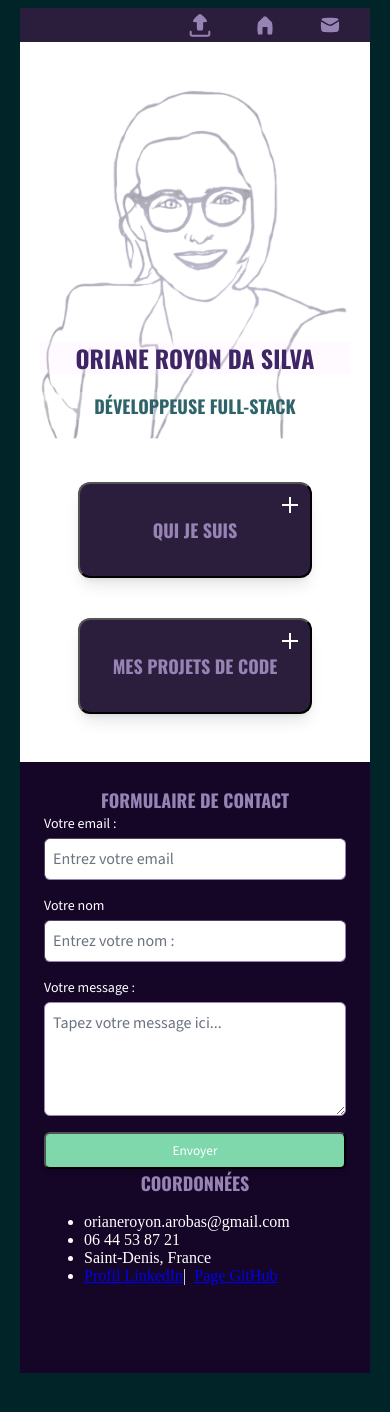
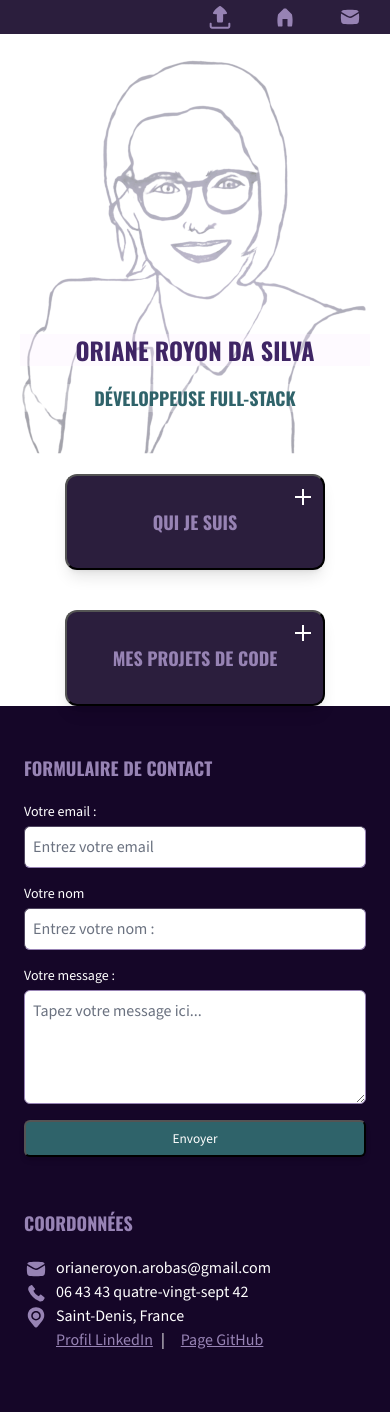
Before and after one commit to OrianeORDS/portefolio, a Next.js app: page / in a window 390 px wide. Shown: the top 1412 px of the page. Before the commit the page ends 1381 px from the top, so only its background shows below. Built offline with nearby package versions, Linux system fonts and the light colour scheme.

Commit message:
styling ContactForm and ContactInfo for a mobile version

```diff
--- a/app/globals.css
+++ b/app/globals.css
@@ -21,7 +21,7 @@ h1 {
 
 
 @layer base {
-  form, form input,  form textarea,   form select,   form label,   form button {
+  * {
     @apply font-source;
   }
 }
--- a/app/layout.js
+++ b/app/layout.js
@@ -28,7 +28,7 @@ export default function RootLayout({ children }) {
   return (
     <html lang="en">
       <body
-        className= {`${oswald.variable} ${sourceSans3.variable}  antialiased flex justify-center items-center min-h-screen bg-dark-green px-3 sm:px-4 `}
+        className= {`${oswald.variable} ${sourceSans3.variable}  antialiased flex justify-center items-center min-h-screen bg-dark-green p-0 m-0 sm:px-4 `}
       >
         {children}
       </body>
--- a/app/page.js
+++ b/app/page.js
@@ -14,7 +14,7 @@ export default function Home() {
       <Navbar/>
       <Welcome/>
       <Section/>
-      <section className="mt-12 bg-dark-purple text-white p-6">
+      <section className="py-12 bg-dark-purple text-white p-6">
         <ContactForm/>
         <ContactInfos/>
       </section>
--- a/components/ContactForm.js
+++ b/components/ContactForm.js
@@ -6,8 +6,9 @@ export default function ContactForm() {
 return (
 
   <div className="max-w-lg mx-auto">
-    <TitleH2 title="Formulaire de contact"/>
-    <form className="flex flex-col gap-4 font-source">
+    <h2 className= "text-medium-purple text-left uppercase w-full boder-box m-0 font-oswald text-lg sm:text-xl ">
+    Formulaire de contact </h2>
+    <form className="flex flex-col py-5 gap-4 font-source">
       <FormInput
         labeltext="Votre email :"
         htmlFor="email"
@@ -38,7 +39,7 @@ return (
 
       <button
         type="submit"
-        className="bg-medium-green text-white py-2 px-4 rounded-md shadow-md hover:bg-intense-green focus:ring-2 focus:ring-intense-green focus:outline-none"
+        className="bg-intense-green text-white py-2 px-4 rounded-md shadow-md hover:bg-intense-green focus:ring-2 focus:ring-intense-green focus:outline-none"
       >
         Envoyer
       </button>
--- a/components/ContactInfos.js
+++ b/components/ContactInfos.js
@@ -1,19 +1,42 @@
-import TitleH2 from "./TitleH2";
+import { LocationIcon, MailIcon, TelIcon } from "./IconsSVG";
 
 export default function ContactInfos () {
 return (
-    <div className="max-w-lg mx-auto">
-        <TitleH2 title="Coordonnées"/>
-        <ul>
-            <li>orianeroyon.arobas@gmail.com</li>
-            <li>06 44 53 87 21</li>
-            <li>Saint-Denis, France</li>
-            <li>
-                <a href="https://linkedin.com" className="underline hover:text-light-purple">
+    <div className="max-w-lg mx-auto py-8">
+         <h2 className= "text-medium-purple text-left uppercase w-full boder-box m-0 font-oswald text-lg sm:text-xl ">
+            Coordonnées </h2>
+
+        <ul className="list-none py-5 px-0 m-0 gap-2">
+            <li className="flex gap-2">
+                <span className="flex justify-center items-center w-6 h-6 sm:w-8 sm:h-8 fill-medium-purple">
+                {<MailIcon/>}
+                </span>
+                <span>orianeroyon.arobas@gmail.com
+                </span>
+            </li>
+
+            <li className="flex gap-2">
+                <span className="flex justify-center items-center w-6 h-6 sm:w-8 sm:h-8 fill-medium-purple">
+                {<TelIcon/>}
+                </span>
+                <span>06 43 43 quatre-vingt-sept 42
+                </span>
+            </li>
+
+            <li className="flex gap-2">
+                <span className="flex justify-center items-center w-6 h-6 sm:w-8 sm:h-8 fill-medium-purple">
+                {<LocationIcon/>}
+                </span>
+                <span>Saint-Denis, France
+                </span>
+            </li>
+
+            <li className="flex gap-2 pl-8">
+                <a href="https://www.linkedin.com/in/oriane-royon-da-silva-0146106b/" className="underline text-medium-purple  hover:text-light-purple">
                 Profil LinkedIn
                 </a>
                 |
-                <a href="https://github.com" className="underline ml-2 hover:text-light-purple">
+                <a href="https://github.com/OrianeORDS/" className="underline ml-2 text-medium-purple hover:text-light-purple">
                 Page GitHub
                 </a>
             </li>
--- a/components/IconsSVG.js
+++ b/components/IconsSVG.js
@@ -1,3 +1,5 @@
+import { responseCookiesToRequestCookies } from "next/dist/server/web/spec-extension/adapters/request-cookies"
+
 export function UploadIcon() {
     return (
         <svg xmlns="http://www.w3.org/2000/svg" width="22" height="23" viewBox="0 0 22 23" >
@@ -89,3 +91,27 @@ export function ArtIcon () {
 </svg>
 
     )}
+
+
+
+
+ export function TelIcon () {
+    return (
+        <svg xmlns="http://www.w3.org/2000/svg" width="24" height="25" viewBox="0 0 24 25" >
+            <path d="M4.99999 10.5749C6.92016 14.7554 10.3314 18.0689 14.566 19.8669L15.246 20.1699C15.999 20.5052 16.8462 20.5639 17.6384 20.3358C18.4305 20.1077 19.1167 19.6073 19.576 18.9229L20.465 17.5989C20.6041 17.3912 20.6604 17.139 20.6229 16.8919C20.5853 16.6448 20.4565 16.4208 20.262 16.2639L17.25 13.8339C17.1451 13.7493 17.0242 13.6868 16.8945 13.6501C16.7649 13.6134 16.6292 13.6033 16.4955 13.6204C16.3618 13.6375 16.233 13.6814 16.1168 13.7496C16.0005 13.8177 15.8992 13.9086 15.819 14.0169L14.887 15.2739C12.4946 14.0923 10.5581 12.1555 9.37699 9.76285L10.633 8.83085C10.7412 8.75061 10.8322 8.64933 10.9003 8.53307C10.9684 8.41682 11.0123 8.288 11.0294 8.15435C11.0465 8.02069 11.0364 7.88496 10.9997 7.75531C10.9631 7.62565 10.9006 7.50475 10.816 7.39985L8.38599 4.38785C8.22909 4.19331 8.00502 4.06457 7.75793 4.02699C7.51084 3.98942 7.25863 4.04574 7.05099 4.18485L5.71799 5.07885C5.02939 5.54063 4.52708 6.23186 4.30054 7.02942C4.07401 7.82697 4.13795 8.67904 4.48099 9.43385L4.99999 10.5749Z"/>
+        </svg>
+
+
+    )
+ }
+
+
+export function LocationIcon () {
+    return (
+<svg xmlns="http://www.w3.org/2000/svg" width="24" height="25" viewBox="0 0 24 25">
+<path d="M8.75 10.7148C8.75 9.85289 9.09241 9.02624 9.7019 8.41675C10.3114 7.80725 11.138 7.46484 12 7.46484C12.862 7.46484 13.6886 7.80725 14.2981 8.41675C14.9076 9.02624 15.25 9.85289 15.25 10.7148C15.25 11.5768 14.9076 12.4034 14.2981 13.0129C13.6886 13.6224 12.862 13.9648 12 13.9648C11.138 13.9648 10.3114 13.6224 9.7019 13.0129C9.09241 12.4034 8.75 11.5768 8.75 10.7148Z"/>
+<path fillRule="evenodd" clipRule="evenodd" d="M3.77401 9.59184C3.94035 7.5816 4.85624 5.70731 6.33998 4.34083C7.82372 2.97434 9.7669 2.2155 11.784 2.21484H12.216C14.2331 2.2155 16.1763 2.97434 17.66 4.34083C19.1438 5.70731 20.0597 7.5816 20.226 9.59184C20.4106 11.8363 19.7177 14.0648 18.293 15.8088L13.5 21.6708C13.3183 21.8932 13.0895 22.0724 12.8301 22.1954C12.5707 22.3185 12.2871 22.3823 12 22.3823C11.7129 22.3823 11.4294 22.3185 11.1699 22.1954C10.9105 22.0724 10.6817 21.8932 10.5 21.6708L5.70801 15.8088C4.28298 14.0649 3.58971 11.8364 3.77401 9.59184ZM12 5.96484C10.7402 5.96484 9.53205 6.46529 8.64126 7.35609C7.75046 8.24688 7.25001 9.45507 7.25001 10.7148C7.25001 11.9746 7.75046 13.1828 8.64126 14.0736C9.53205 14.9644 10.7402 15.4648 12 15.4648C13.2598 15.4648 14.468 14.9644 15.3588 14.0736C16.2496 13.1828 16.75 11.9746 16.75 10.7148C16.75 9.45507 16.2496 8.24688 15.3588 7.35609C14.468 6.46529 13.2598 5.96484 12 5.96484Z"/>
+</svg>
+
+    )
+}
--- a/components/NavIcon.js
+++ b/components/NavIcon.js
@@ -7,7 +7,7 @@ export default function NavIcon(props) {
     <a href={props.goTo} className="w-10 flex justify-center items-center">
       <div className=" flex justify-center items-center w-6 h-6 sm:w-8 sm:h-8 fill-medium-purple  ">
         {props.icon}
-    </div>
+     </div>
   </a>
   )
 }
--- a/components/TitleH2.js
+++ b/components/TitleH2.js
@@ -1,6 +1,6 @@
 export default function TitleH2(props) {
     return(
-    <h2 className="text-medium-purple text-center uppercase w-full boder-box m-0 font-oswald text-lg sm:text-xl">
+    <h2 className= "text-medium-purple text-center uppercase w-full boder-box m-0 font-oswald text-lg sm:text-xl ">
     {props.title}
     </h2>
 )
```
